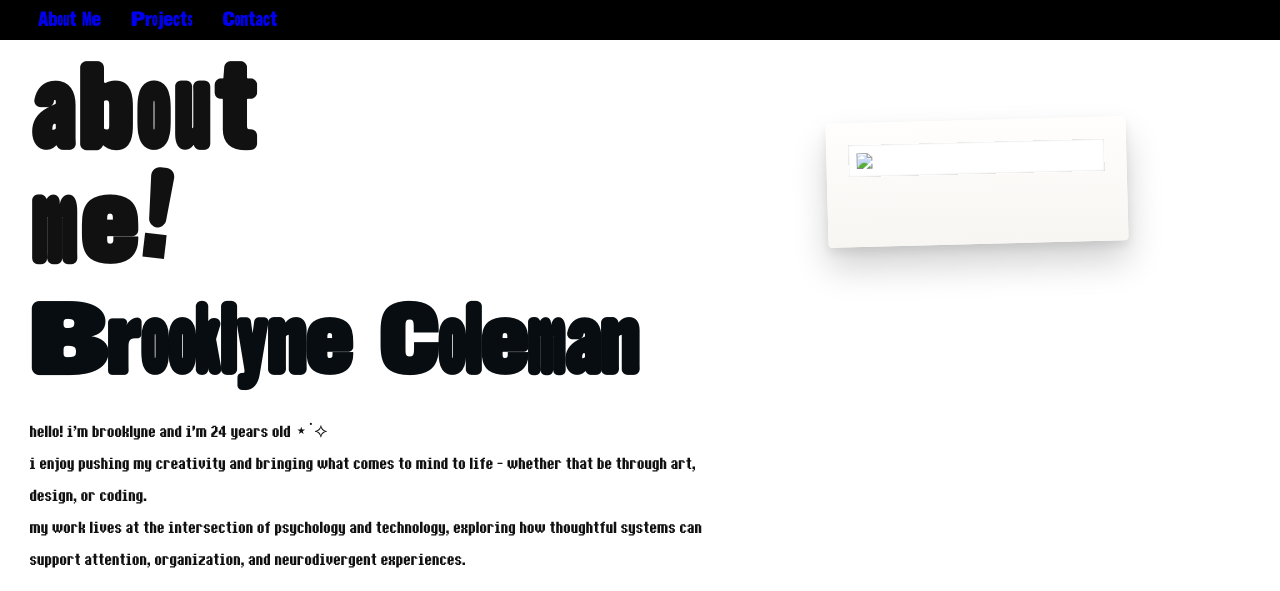
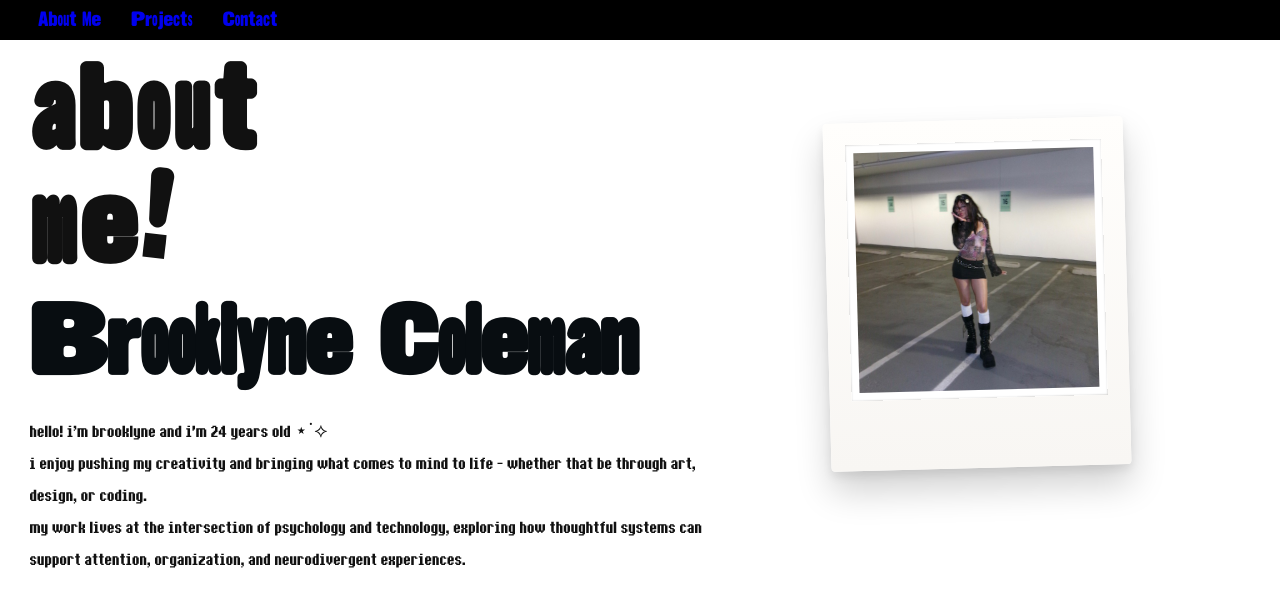
Before and after one commit to brooklynecoleman/brooklyne-portfolio, a plain HTML site: page index.html in a window 1280 px wide. Shown: the top 591 px of the page. Drawn offline with Linux system fonts and the light colour scheme.

Commit message:
Update index.html

```diff
--- a/index.html
+++ b/index.html
@@ -52,7 +52,7 @@
     <!-- Polaroid Border with Image -->
       <div class="polaroid">
         <div class="photo-inner">
-        <img src="images/your-photo.png" class="photo">
+        <img src="images/brooklyne.JPG" class="photo">
       </div>
     </div>
 
```
